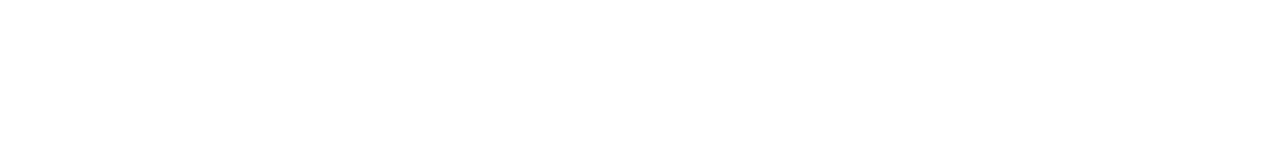
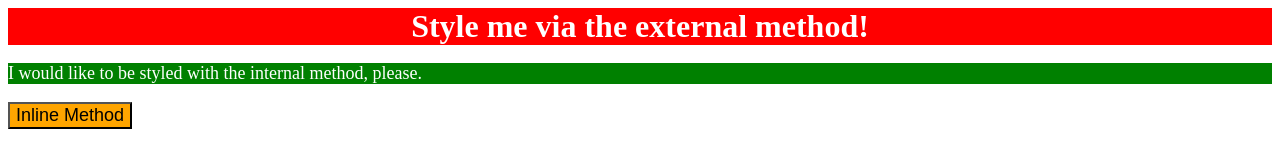
Before and after one commit to LouisFP/CSS_exercises_louisfp, a plain HTML site: page exercise_1/exercise_1.html in a window 1280 px wide. Drawn offline with Linux system fonts and the light colour scheme.

Commit message:
Fix error in exercise_1.html
Add bold declaration to exercise_1.css

```diff
--- a/exercise_1/exercise_1.css
+++ b/exercise_1/exercise_1.css
@@ -1,10 +1,9 @@
 /* exercise_1.css */
 
 div {
-
-    color: white;
-    background-color: red;
-    font-size: 32px;
-    text-align: center;
-
+  color: white;
+  background-color: red;
+  font-size: 32px;
+  text-align: center;
+  font-weight: bold;
 }
--- a/exercise_1/exercise_1.html
+++ b/exercise_1/exercise_1.html
@@ -12,6 +12,7 @@
         background-color: green;
         font-size: 18px;
       }
+     </style>
   </head>
   <body>
     <title>Exercise 1</title>
@@ -20,6 +21,5 @@
     <button style="background-color: orange; font-size: 18px">
       Inline Method
     </button>
-    <p><a href="../index.html">Return to Main Page</a></p>
   </body>
 </html>
```
